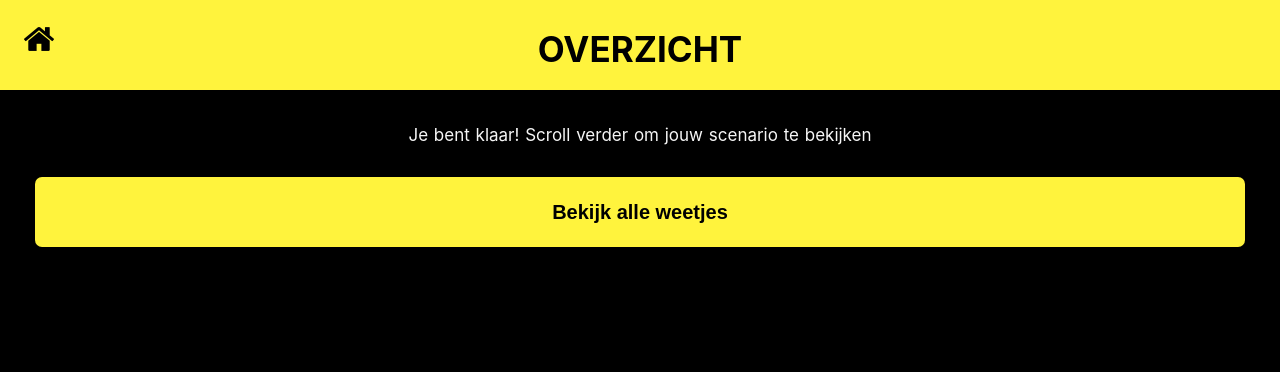
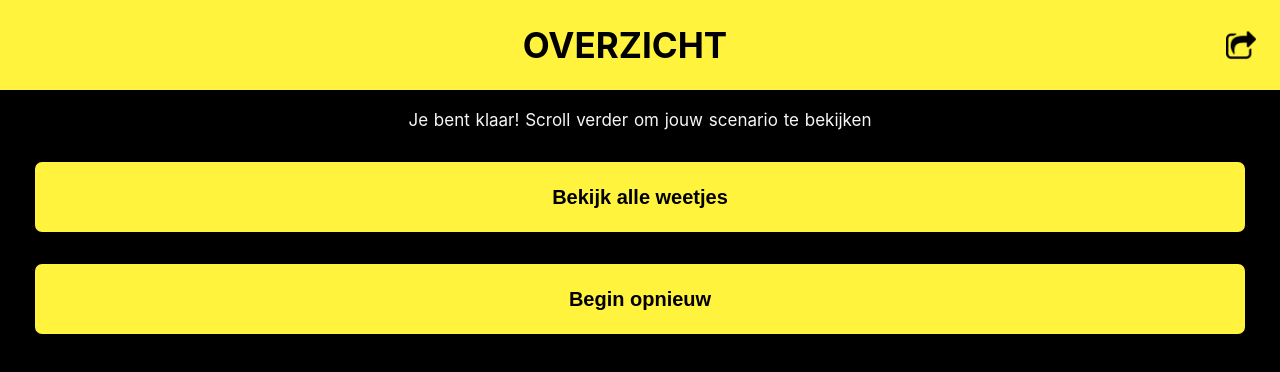
Before and after one commit to Denniswegereef/storytelling-ctrl-alt-dlt, a Nuxt app: page /story-overview in a window 1280 px wide. Shown: the top 372 px of the page. Built offline with nearby package versions, Linux system fonts and the light colour scheme.

Commit message:
removed home button

```diff
--- a/assets/scss/variables.scss
+++ b/assets/scss/variables.scss
@@ -2,6 +2,7 @@
   --default-color: #fff33d;
   --default-color-dark: #cccc00;
   --second-color: #d32422;
+  --second-color-dark: #a81a19;
   --black-color: #000;
   --white-color: #f6f6f6;
 
--- a/components/answerButton.vue
+++ b/components/answerButton.vue
@@ -94,10 +94,6 @@ export default {
   padding: 0 var(--default-padding);
 }
 button {
-  background-color: blue;
   font-size: 17px;
-  &:hover {
-    background-color: darkBlue;
-  }
 }
 </style>
--- a/components/small/bigButton.vue
+++ b/components/small/bigButton.vue
@@ -58,5 +58,8 @@ button {
   font-weight: normal;
   color: var(--white-color);
   margin-top: var(--default-margin);
+  &:hover {
+    background-color: var(--second-color-dark);
+  }
 }
 </style>
--- a/components/small/smallHeader.vue
+++ b/components/small/smallHeader.vue
@@ -1,9 +1,9 @@
 <template lang="html">
   <header>
+    <h1>{{ headerText }}</h1>
     <img
-      src="../../assets/images/home.png"
+      src="../../assets/images/share.png"
       alt="home-icon">
-    <h1>{{ headerText }}</h1>
   </header>
 </template>
 
@@ -34,10 +34,15 @@ header {
   width: 100%;
   height: 90px;
   padding: 1.5rem;
+  display: flex;
+  flex-direction: row;
+  justify-content: space-around;
+  align-items: center;
 }
 h1 {
   text-align: center;
-  transform: translateY(-30px);
+  width: 100%;
+  // transform: translateY(-30px);
   text-transform: uppercase;
 }
 </style>
--- a/pages/story-overview.vue
+++ b/pages/story-overview.vue
@@ -16,12 +16,19 @@
         <div
           v-if="checkAvailable(questionAnswer.id)"
           class="insight">
-          <h2>{{ findInsight(questionAnswer.id) }}</h2>
+          <span>!</span>
+          <div>
+            <h2>wist je dat</h2>
+            <h2>{{ findInsight(questionAnswer.id) }}</h2>
+          </div>
         </div>
       </div>
       <bigButton
         :text="'Bekijk alle weetjes'"
         :to="'/insights'"/>
+      <bigButton
+        :text="'Begin opnieuw'"
+        @click.native="resetStore()"/>
     </div>
   </section>
 </template>
@@ -58,6 +65,10 @@ export default {
     findInsight(id) {
       let find = this.json.insights.find(x => x.id === id)
       return find.insight
+    },
+    resetStore() {
+      this.$store.commit('resetStory')
+      this.$router.push('/')
     }
   }
 }
@@ -75,23 +86,32 @@ section {
   height: 100px;
   width: 100vw;
   background-color: var(--second-color);
+  // padding: 0 var(--default-padding);
+  padding-right: var(--default-padding);
   display: flex;
   align-items: center;
-  justify-content: center;
+  justify-content: space-around;
   margin-top: 20px;
   transform: translateX(-35px);
-  h2 {
-    color: #fff;
+  h2:first-child {
+    text-transform: uppercase;
+  }
+  div {
+    max-width: 270px;
   }
 }
 .answer {
   margin-top: 20px;
 }
 .body-container {
-  padding: var(--default-padding);
+  padding: 20px var(--default-padding);
 }
 .small-header {
   margin-top: var(--default-margin);
   font-weight: bold;
 }
+span {
+  font-size: 70px;
+  margin-left: 5px;
+}
 </style>
--- a/static/insights.json
+++ b/static/insights.json
@@ -2,7 +2,7 @@
   "insights": [
     {
       "id": 1,
-      "insight": "DEZE KRIJG JE GEWOONA ALTIJD TE ZIEN "
+      "insight": "dit is een leuk weetje. blabla bla ik ben zoo interessant je hebt geen idee."
     }
   ]
 }
```
Also changed, not shown: assets/images/share.png (added), 1 other file (tests, documents, lock files or other folders).
